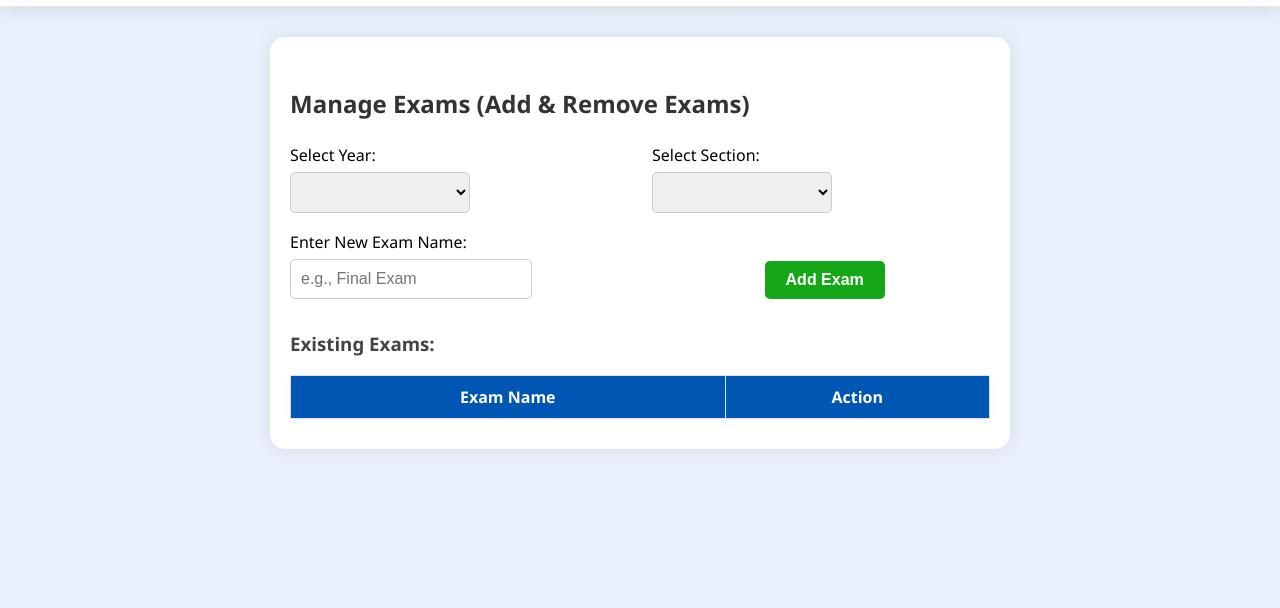
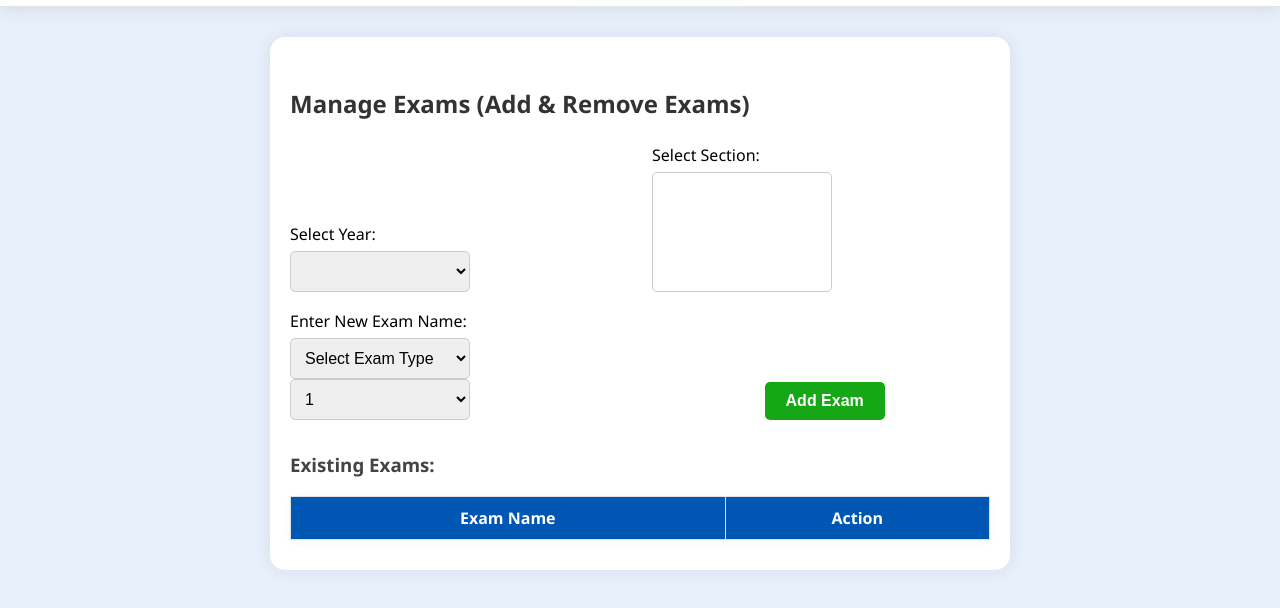
Before and after one commit to sudheer-01/student-management-system, a website: page HodTask/addAndChangeExams/addAndChangeExams.html in a window 1280 px wide. Both pictures are taken after a click on the button "Add Exam". Shown: the part 104-712 px from the top of the page. Drawn offline with Linux system fonts and the light colour scheme; no server answers.

Commit message:
updating exams section

```diff
--- a/HodTask/addAndChangeExams/addAndChangeExams.css
+++ b/HodTask/addAndChangeExams/addAndChangeExams.css
@@ -289,3 +289,6 @@ tr:hover {
     margin-bottom: 4px;
   }
 }
+select[multiple] {
+  height: 120px;
+}
--- a/HodTask/addAndChangeExams/addAndChangeExams.html
+++ b/HodTask/addAndChangeExams/addAndChangeExams.html
@@ -32,13 +32,25 @@
             </div>
             <div class="field-group">
                 <label for="branchSelect">Select Section:</label>
-                <select id="branchSelect"></select>
+                <select id="branchSelect" multiple></select>
             </div>
         </div>
         <div class="row-group">
             <div class="field-group" style="flex:2;">
                 <label for="examName">Enter New Exam Name:</label>
-                <input type="text" id="examName" placeholder="e.g., Final Exam">
+                <select id="examType">
+                <option value="">Select Exam Type</option>
+                <option value="MidTest">Mid Test</option>
+                <option value="SlipTest">Slip Test</option>
+                <option value="InternalAssessment">Internal Assessment</option>
+                <option value="FinalExam">Final Exam</option>
+            </select>
+            <select id="examNumber">
+                <option value="1">1</option>
+                <option value="2">2</option>
+                <option value="3">3</option>
+                <option value="4">4</option>
+            </select>
             </div>
             <div class="field-group" style="flex:1;align-self:flex-end;">
                 <button id="addExam">Add Exam</button>
--- a/HodTask/addAndChangeExams/addAndChangeExams.js
+++ b/HodTask/addAndChangeExams/addAndChangeExams.js
@@ -86,30 +86,37 @@ async function loadExams() {
 
 
 document.getElementById("addExam").addEventListener("click", async function () {
-    const examNameWithSpaces = document.getElementById("examName").value.trim();
     const year = document.getElementById("yearSelect").value;
-    const branch = document.getElementById("branchSelect").value;
+    const examType = document.getElementById("examType").value;
+    const examNumber = document.getElementById("examNumber").value;
 
-    if (!examName) {
-        alert("Please enter an exam name.");
+    const branchSelect = document.getElementById("branchSelect");
+    const selectedBranches = Array.from(branchSelect.selectedOptions).map(opt => opt.value);
+
+    if (!year || !examType || selectedBranches.length === 0) {
+        alert("Please select Year, Sections, and Exam Type.");
         return;
     }
 
-    try {
-        const response = await fetch("/addExamToDatabase", {
+    // CamelCase exam name (NO underscores)
+    const examName = `${examType}${examNumber}`;
+
+    for (const branch of selectedBranches) {
+        await fetch("/addExamToDatabase", {
             method: "POST",
             headers: { "Content-Type": "application/json" },
-            body: JSON.stringify({ year, branch, examNameWithSpaces })
+            body: JSON.stringify({
+                year,
+                branch,
+                examNameWithSpaces: examName
+            })
         });
+    }
 
-        const message = await response.text();
-        alert(message);
-        loadExams();
-        document.getElementById("examName").value = "";
-    } catch (error) {
-        console.error("Error adding exam:", error);
-    }
+    alert("Exams added successfully for selected sections.");
+    loadExams();
 });
+
 
 function addExamRow(examName) {
     const tbody = document.querySelector("#examsTable tbody");
--- a/verifyLogin.js
+++ b/verifyLogin.js
@@ -1001,7 +1001,7 @@ app.post("/addExamToDatabase", (req, res) => {
     if (!year || !branch || !examNameWithSpaces) {
         return res.status(400).send("Year, branch, and exam name are required");
     }
-    const examName = examNameWithSpaces.replace(/\s+/g, "_");
+    const examName = examNameWithSpaces.replace(/\s+/g, "");
     //console.log(examName);
 
     const getQuery = "SELECT exams FROM examsofspecificyearandbranch WHERE year = ? AND branch = ?";
```
